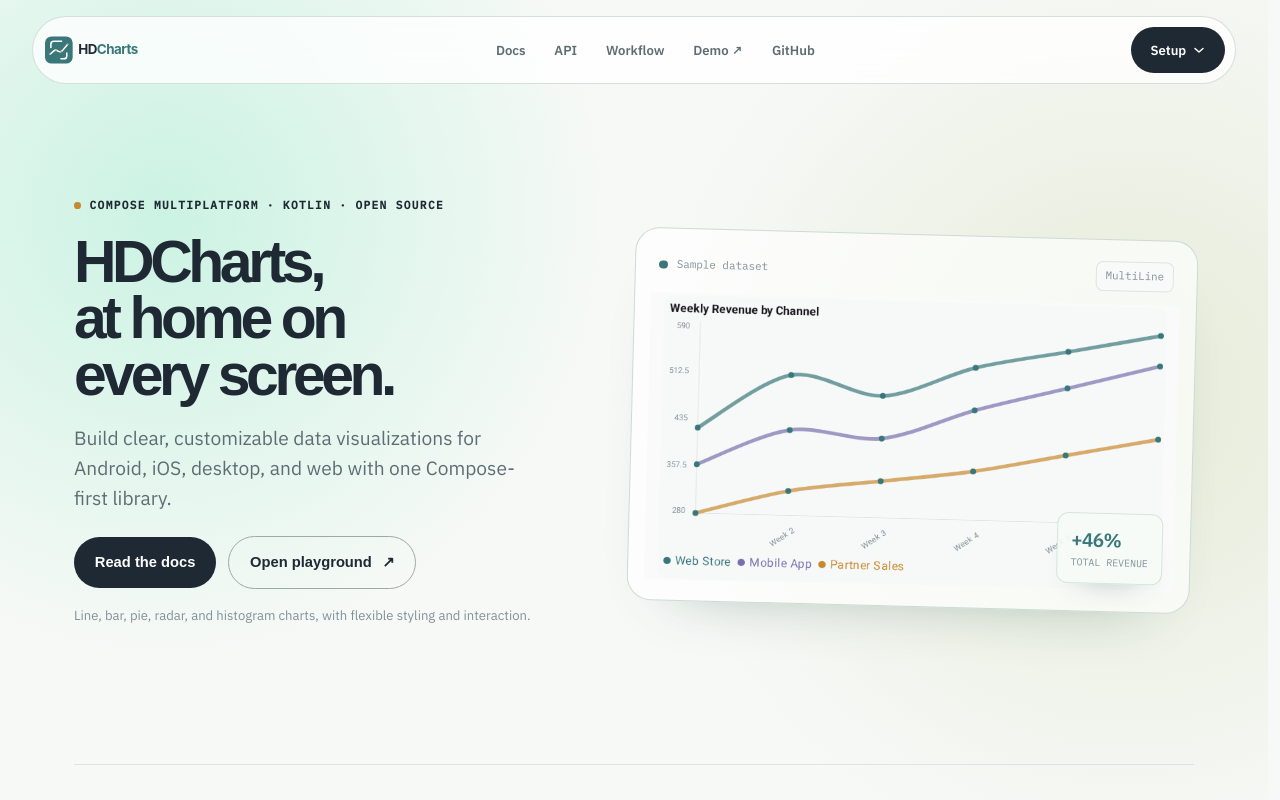
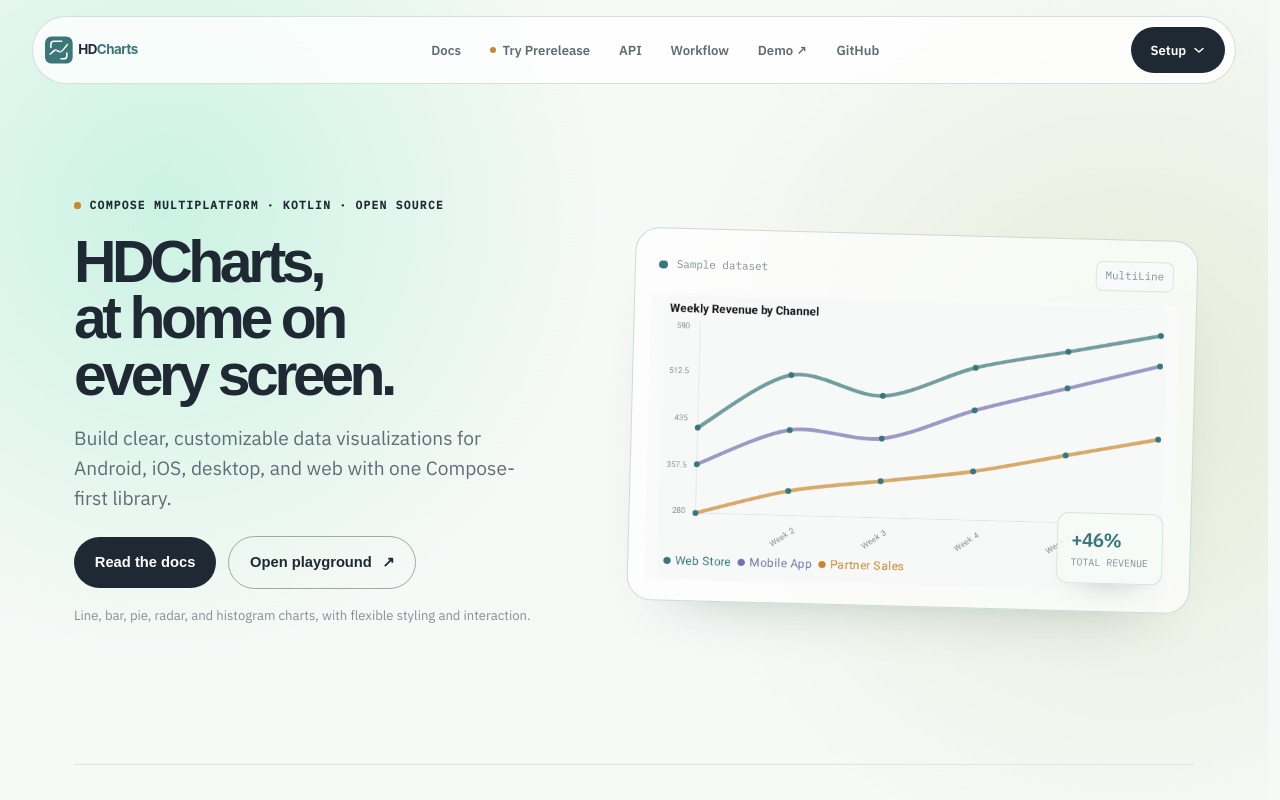
Before and after one commit to HDCharts/charts-docs, a Next.js app in the folder docs-app/: page / in a window 1280 px wide. Shown: the top 800 px of the page. Built offline with nearby package versions, Linux system fonts and the light colour scheme; no server answers; a web font is replaced by a local one.

Commit message:
docs(marketing): add Try Prerelease link to marketing nav (#94)

```diff
--- a/docs-app/app/globals.css
+++ b/docs-app/app/globals.css
@@ -473,6 +473,21 @@
 .marketing-mobile-nav a:hover {
   background: #edf5f1;
   color: var(--marketing-ink);
+}
+
+.marketing-nav-highlight {
+  display: inline-flex;
+  align-items: center;
+  gap: 0.4rem;
+}
+
+.marketing-nav-highlight::before {
+  content: '';
+  display: inline-block;
+  width: 0.4rem;
+  height: 0.4rem;
+  border-radius: 50%;
+  background: var(--marketing-apricot);
 }
 
 .marketing-setup-menu {
--- a/docs-app/components/MarketingHeader.tsx
+++ b/docs-app/components/MarketingHeader.tsx
@@ -23,6 +23,7 @@
 
         <nav className="marketing-nav-links" aria-label="Main navigation">
           <Link href={`/${versionId}/wiki`}>Docs</Link>
+          <Link href="/snapshot/wiki" className="marketing-nav-highlight">Try Prerelease</Link>
           <Link href={`/${versionId}/api`}>API</Link>
           <Link href="/workflow">Workflow</Link>
           <a href={`/demo/${versionId}/`} target="_blank" rel="noopener noreferrer">
@@ -51,6 +52,7 @@
         <Link href={`/${versionId}/wiki/getting-started`} onClick={() => setMenuOpen(false)}>Setup</Link>
         <Link href={`/${versionId}/agent`} onClick={() => setMenuOpen(false)}>Agent</Link>
         <Link href={`/${versionId}/wiki`} onClick={() => setMenuOpen(false)}>Docs</Link>
+        <Link href="/snapshot/wiki" className="marketing-nav-highlight" onClick={() => setMenuOpen(false)}>Try Prerelease</Link>
         <Link href={`/${versionId}/api`} onClick={() => setMenuOpen(false)}>API</Link>
         <Link href="/workflow" onClick={() => setMenuOpen(false)}>Workflow</Link>
         <a href={`/demo/${versionId}/`} target="_blank" rel="noopener noreferrer">
```
